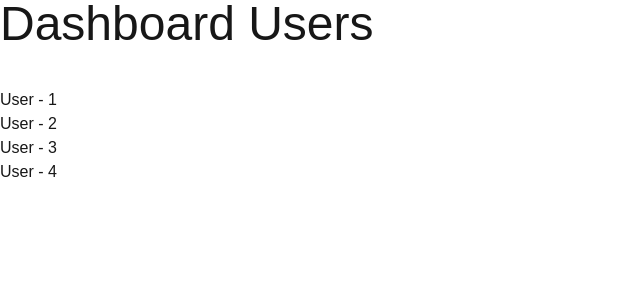
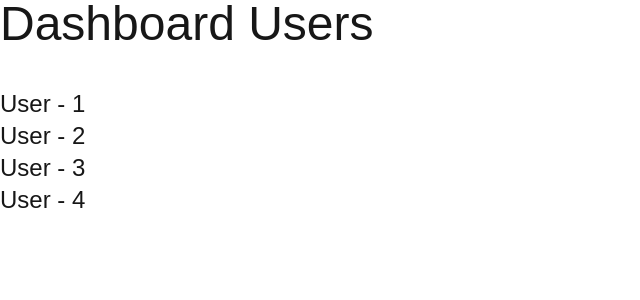
Before and after one commit to asratulhasannahid/dev-event, a Next.js app: page /dashboard/users in a window 1280 px wide. Shown: the top 300 px of the page, without its empty margins (0-640 px from the left). Built offline with nearby package versions, Linux system fonts and the light colour scheme.

Commit message:
dynamic routing with specification

```diff
--- a/app/dashboard/users/[id]/page.tsx
+++ b/app/dashboard/users/[id]/page.tsx
@@ -1,7 +1,8 @@
-const page = () => {
+const page = async ({ params }: { params: Promise<{ id: string }> }) => {
+  const { id } = await params;
   return (
     <div>
-      <h2 className="text-3xl">UserDetails</h2>
+      <h2 className="text-2xl">Showing details for user #{id}</h2>
     </div>
   );
 };
--- a/app/dashboard/users/page.tsx
+++ b/app/dashboard/users/page.tsx
@@ -5,16 +5,16 @@ const page = () => {
     <div>
       <h2 className="text-5xl">Dashboard Users</h2>
       <ul className="mt-10">
-        <li>
+        <li className="text-2xl">
           <Link href="/dashboard/users/1">User - 1</Link>
         </li>
-        <li>
+        <li className="text-2xl">
           <Link href="/dashboard/users/2">User - 2</Link>
         </li>
-        <li>
+        <li className="text-2xl">
           <Link href="/dashboard/users/3">User - 3</Link>
         </li>
-        <li>
+        <li className="text-2xl">
           <Link href="/dashboard/users/4">User - 4</Link>
         </li>
       </ul>
```
